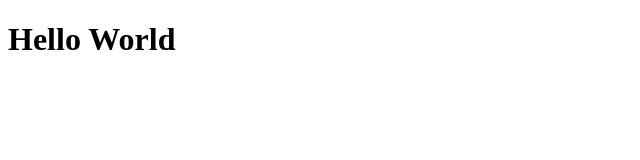
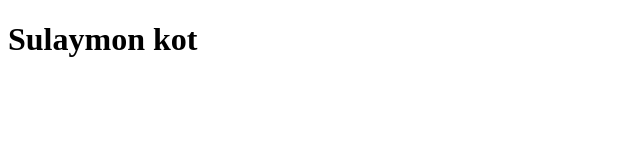
Before and after one commit to Arrow1731/first, a plain HTML site: page index.html in a window 1280 px wide. Shown: the whole page, without its empty margins (0-640 px from the left). Drawn offline with Linux system fonts and the light colour scheme.

Commit message:
forsulaymon

```diff
--- a/index.html
+++ b/index.html
@@ -7,6 +7,6 @@
     <link rel="stylesheet" href="style.css">
 </head>
 <body>
-    <h1>Hello World</h1>
+    <h1>Sulaymon kot</h1>
 </body>
 </html>
```
